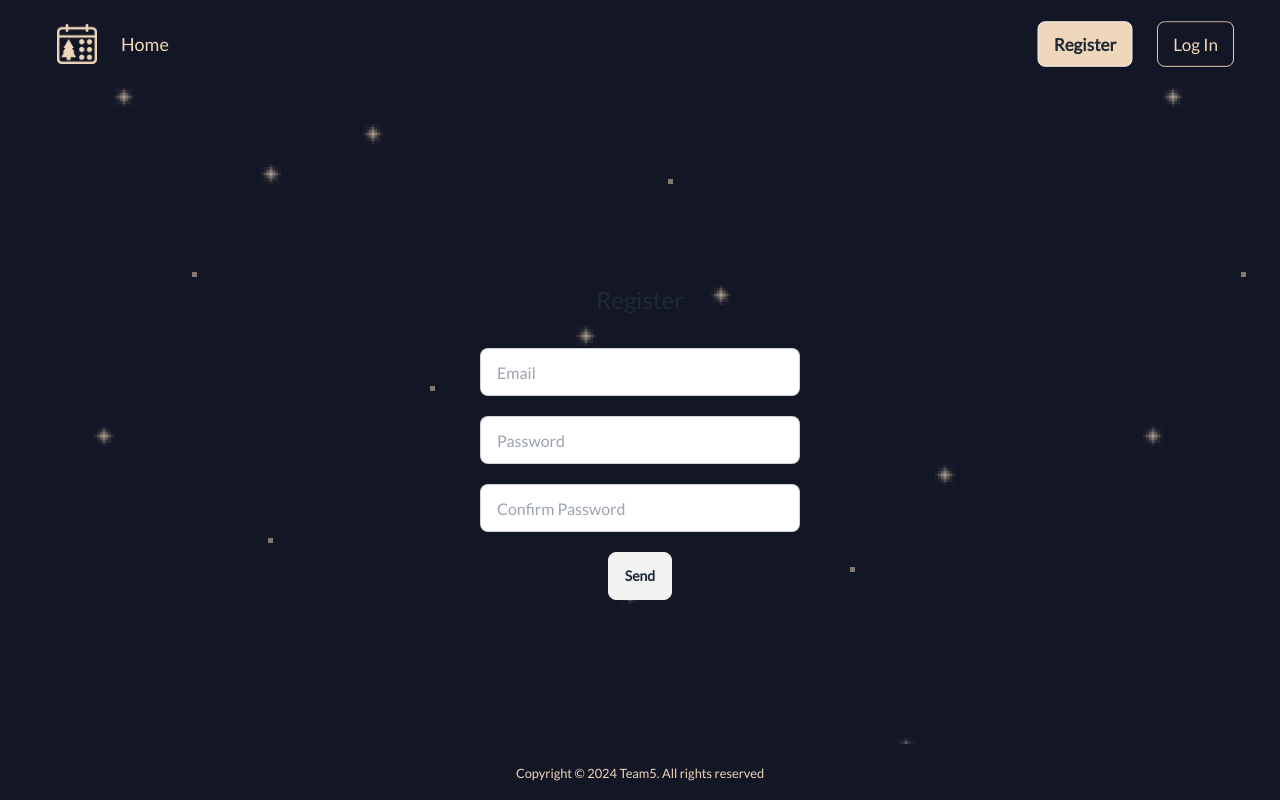
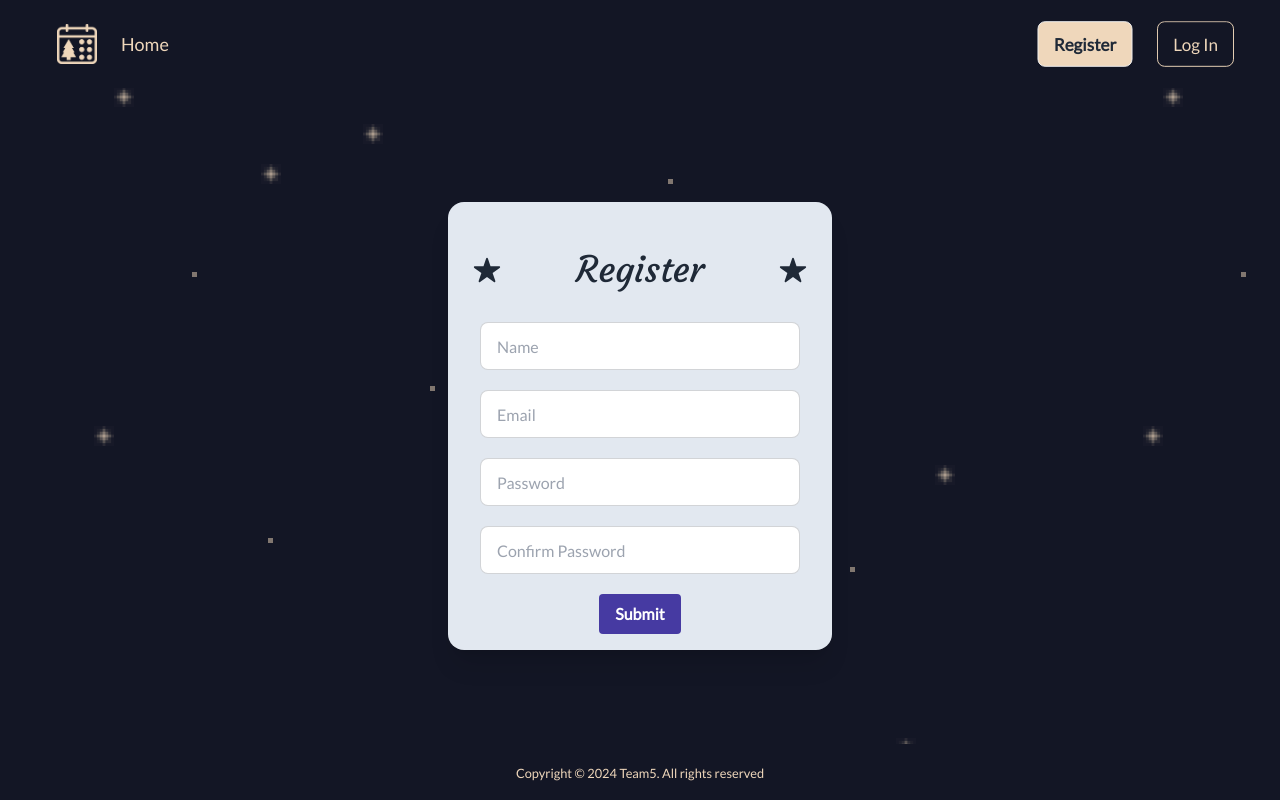
Before and after one commit to johntrehearn/CalendarApp-Team-5, a Next.js app in the folder frontend/: page /register in a window 1280 px wide. Built offline with nearby package versions, Linux system fonts and the light colour scheme.

Commit message:
styling updated on the register page

```diff
--- a/frontend/src/app/register/page.tsx
+++ b/frontend/src/app/register/page.tsx
@@ -3,10 +3,11 @@
 import React from 'react';
 import { useAuthContext } from '@/contexts/AuthContext';
 import { useRouter } from 'next/navigation';
+import { fontTitle } from '../utilities/font';
+import { IoIosStar } from "react-icons/io";
 
-type Props = {};
 
-const RegisterPage = (props: Props) => {
+const RegisterPage = () => {
   const { login } = useAuthContext();
   const router = useRouter();
 
@@ -20,16 +21,24 @@ const RegisterPage = (props: Props) => {
 
   return (
     <div>
-      <h2 className="my-8 text-2xl text-center">Register</h2>
-      <form className="flex flex-col items-center gap-5">
-        <input type="text" placeholder="Email" className="input input-bordered w-full max-w-xs"></input>
-        <input type="password" placeholder="Password" className="input input-bordered w-full max-w-xs"></input>
-        <input type="password" placeholder="Confirm Password" className="input input-bordered w-full max-w-xs"></input>
-        <button onClick={handleSubmit} type="submit" className="btn ">
-          Send
-        </button>
-      </form>
-    </div>
+      <div className='flex items-center justify-center'>
+        <div className="card bg-[#e2e8f0] shadow-xl px-6 py-4 w-96">
+          <div className='flex items-center justify-between'>
+            <IoIosStar fontSize={30} />
+            <div className={`${fontTitle} text-4xl text-[color:purple] text-current bg-[#e2e8f0]  my-8 text-center`}>Register</div>
+            <IoIosStar fontSize={30} />
+          </div>
+
+          <form className="flex flex-col items-center gap-5">
+            <input type="text" placeholder="Name" className="input input-bordered w-full max-w-xs bg-white"></input>
+            <input type="text" placeholder="Email" className="input input-bordered w-full max-w-xs bg-white"></input>
+            <input type="password" placeholder="Password" className="input input-bordered w-full max-w-xs bg-white"></input>
+            <input type="password" placeholder="Confirm Password" className="input input-bordered w-full max-w-xs  bg-white"></input>
+            <button onClick={handleSubmit} type="submit" className="bg-[#463AA2] hover:bg-blue-700 text-white font-bold py-2 px-4 rounded ">Submit</button>
+          </form>
+        </div>
+      </div>
+    </div >
   );
 };
 
```
